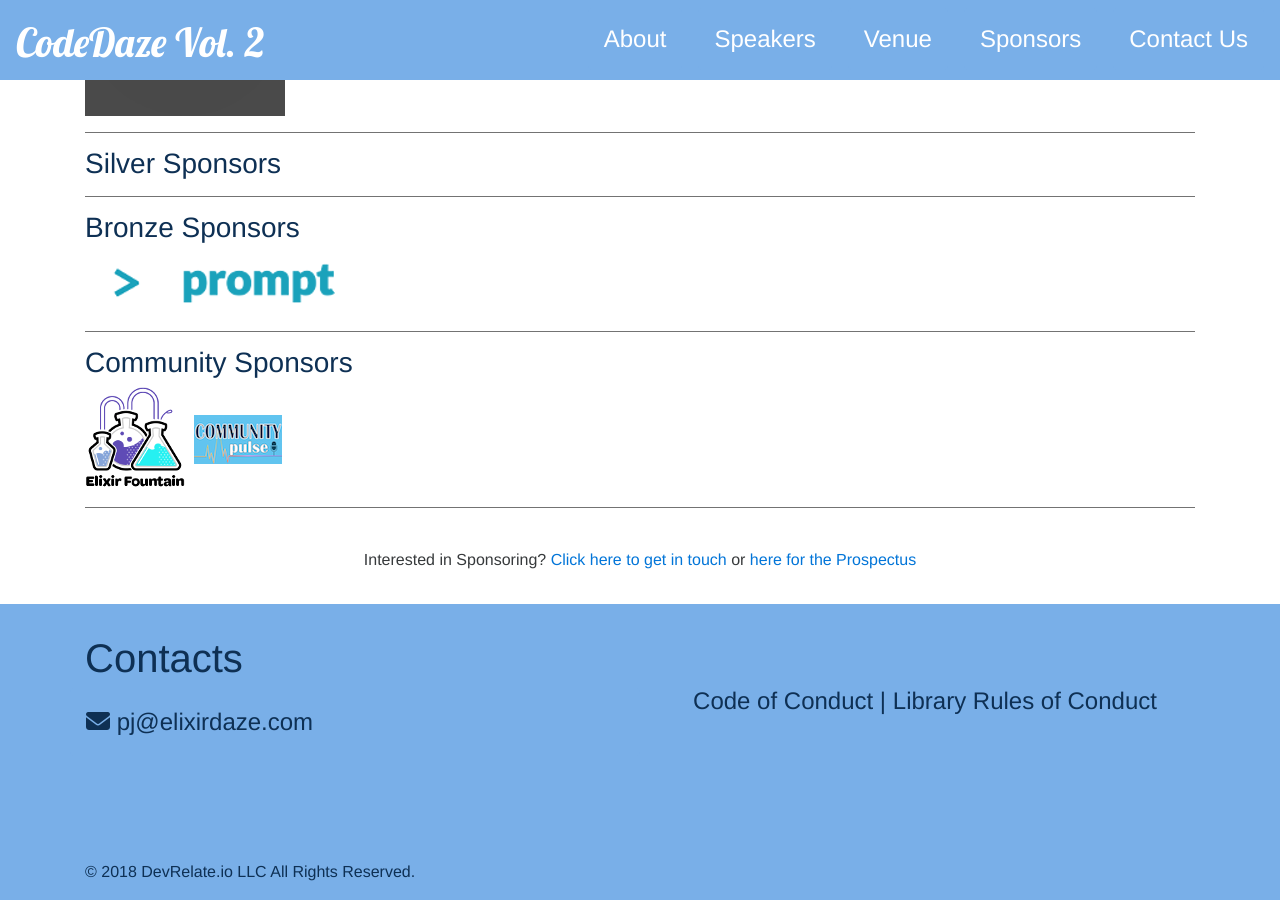
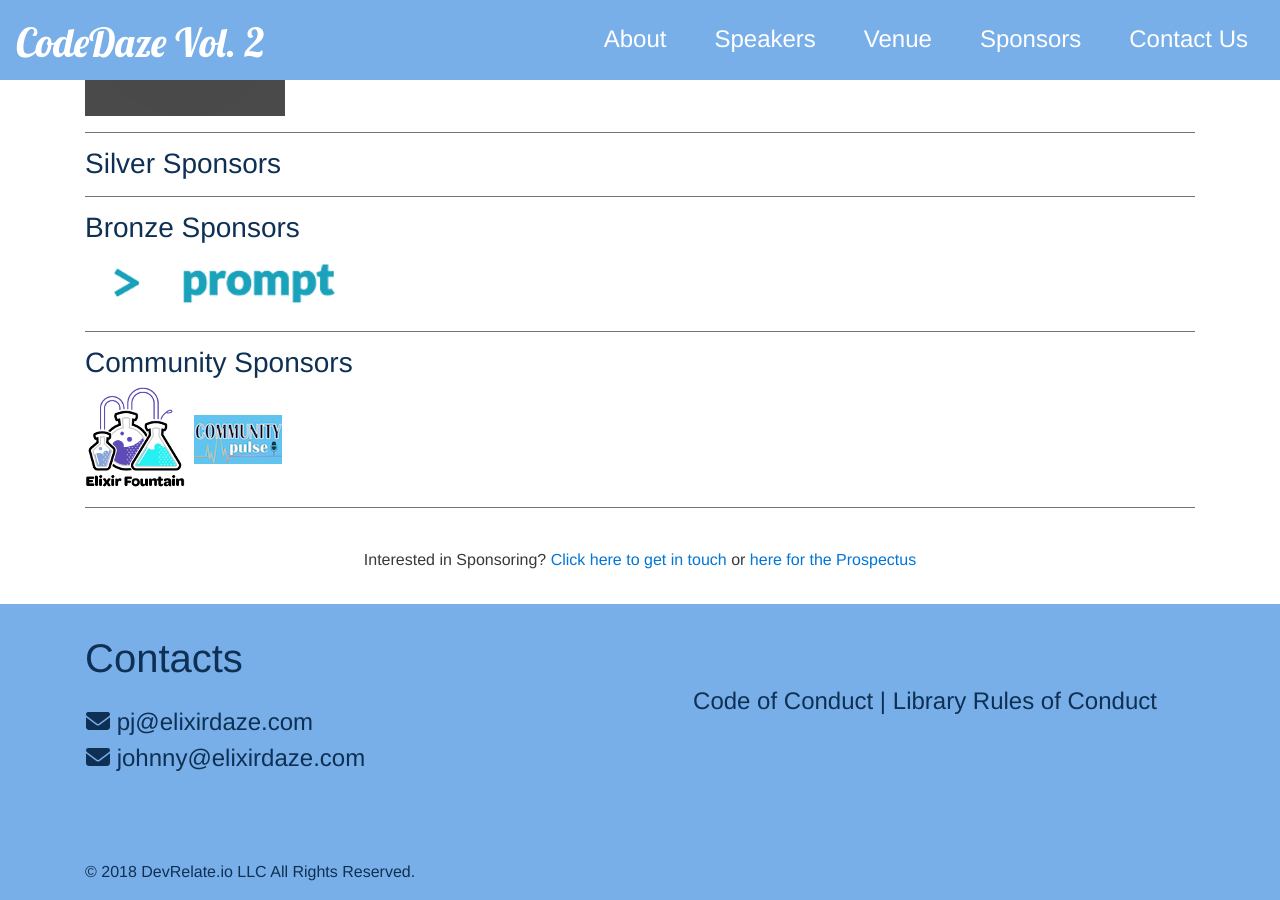
Before and after one commit to CodeDaze/codedaze.github.io, a Jekyll site: the page built from index.html, in a window 1280 px wide and 900 px high, scrolled down 1698 px. Built offline with Jekyll 4.4.1, drawn with Linux system fonts in a browser that asks for light colours; nearby versions of some CDN libraries.

Commit message:
Adding Johnny to contacts

```diff
--- a/_includes/contacts.html
+++ b/_includes/contacts.html
@@ -9,6 +9,11 @@
                 <a href="mailto:pj@elixirdaze.com">
                     pj@elixirdaze.com
                 </a>
+                <br />
+                <i class="fa fa-envelope" aria-hidden="true"></i>
+                <a href="mailto:johnny@elixirdaze.com">
+                    johnny@elixirdaze.com
+                </a>
             </div>
             <hr noshade>
             <h4 align = 'center'><a href = 'https://github.com/CodeDaze/code-of-conduct/blob/master/code_of_conduct.md' target = _new>Code of Conduct</a> | <a href = './docs/Rules_of_Conduct_Policy.pdf'>Library Rules of Conduct</a></h4>
```
